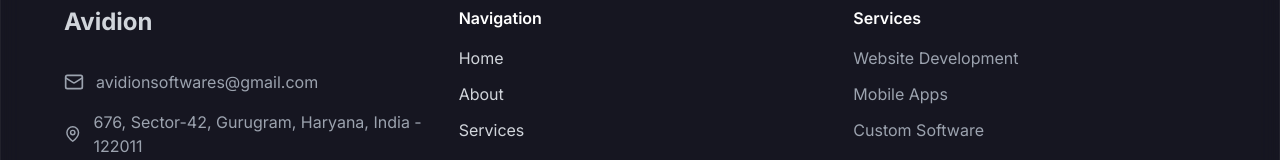
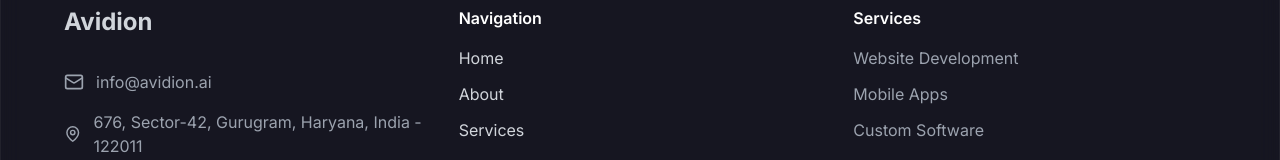
Before and after one commit to sachinavidion/avidionwebsite, a React (Vite) app: page / in a window 1280 px wide. Shown: the part 2297-2457 px from the top of the page. Built offline with nearby package versions, Linux system fonts and the light colour scheme.

Commit message:
Update Footer.tsx
Email Update to info

```diff
--- a/src/components/Footer.tsx
+++ b/src/components/Footer.tsx
@@ -43,11 +43,11 @@ const Footer = () => {
           <h3 className="text-2xl font-bold mb-8">Avidion</h3>
           <div className="space-y-4">
             <a
-              href="mailto:avidionsoftwares@gmail.com"
+              href="mailto:info@avidion.ai"
               className="flex items-center gap-3 text-gray-400 hover:text-purple-400 transition-colors duration-300"
             >
               <Mail size={20} />
-              avidionsoftwares@gmail.com
+              info@avidion.ai
             </a>
             <a
               href="https://maps.google.com/?q=676,Sector-42,Gurugram,Haryana,India"
```
